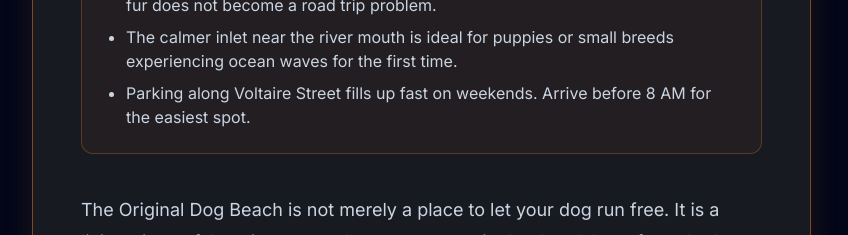
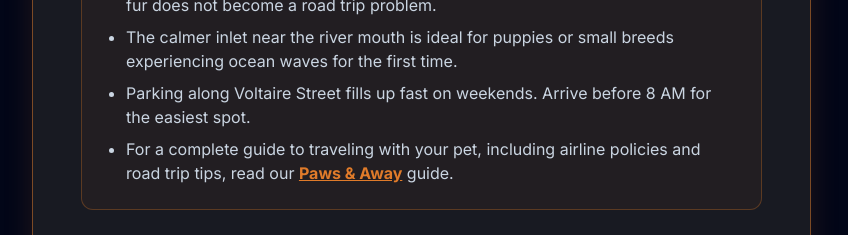
Before and after one commit to blakeo00/eztravelz, a Next.js app: page /pet-travel in a window 1280 px wide. Shown: the part 4560-4795 px from the top of the page, without its empty margins (0-848 px from the left). Built offline with nearby package versions, Linux system fonts and the light colour scheme.

Commit message:
feat(pet-travel): add link to Paws & Away blog post in Dog Beach tips section

```diff
--- a/src/components/DogBeachArticle.tsx
+++ b/src/components/DogBeachArticle.tsx
@@ -1,5 +1,6 @@
 import React from 'react';
 import Image from 'next/image';
+import Link from 'next/link';
 
 export default function DogBeachArticle() {
     return (
@@ -165,6 +166,7 @@ export default function DogBeachArticle() {
                         <li>Head to Dog Beach Dog Wash immediately after your beach session so sandy fur does not become a road trip problem.</li>
                         <li>The calmer inlet near the river mouth is ideal for puppies or small breeds experiencing ocean waves for the first time.</li>
                         <li>Parking along Voltaire Street fills up fast on weekends. Arrive before 8 AM for the easiest spot.</li>
+                        <li>For a complete guide to traveling with your pet, including airline policies and road trip tips, read our <Link href="/blog/paws-and-away-pet-traveler-guide" className="text-[#e07b2a] hover:text-[#f3954a] underline font-bold">Paws &amp; Away</Link> guide.</li>
                     </ul>
                 </div>
 
```
